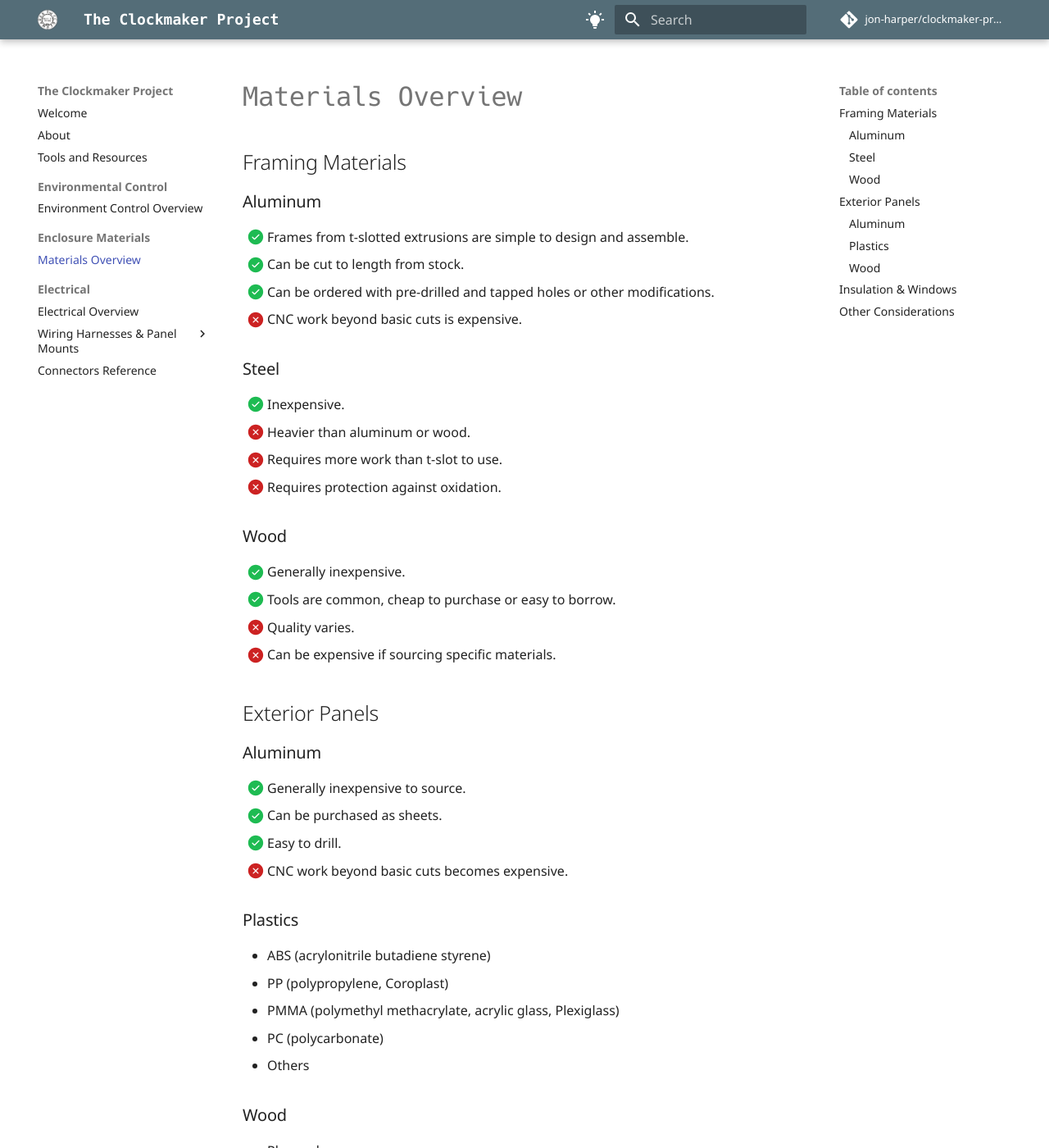
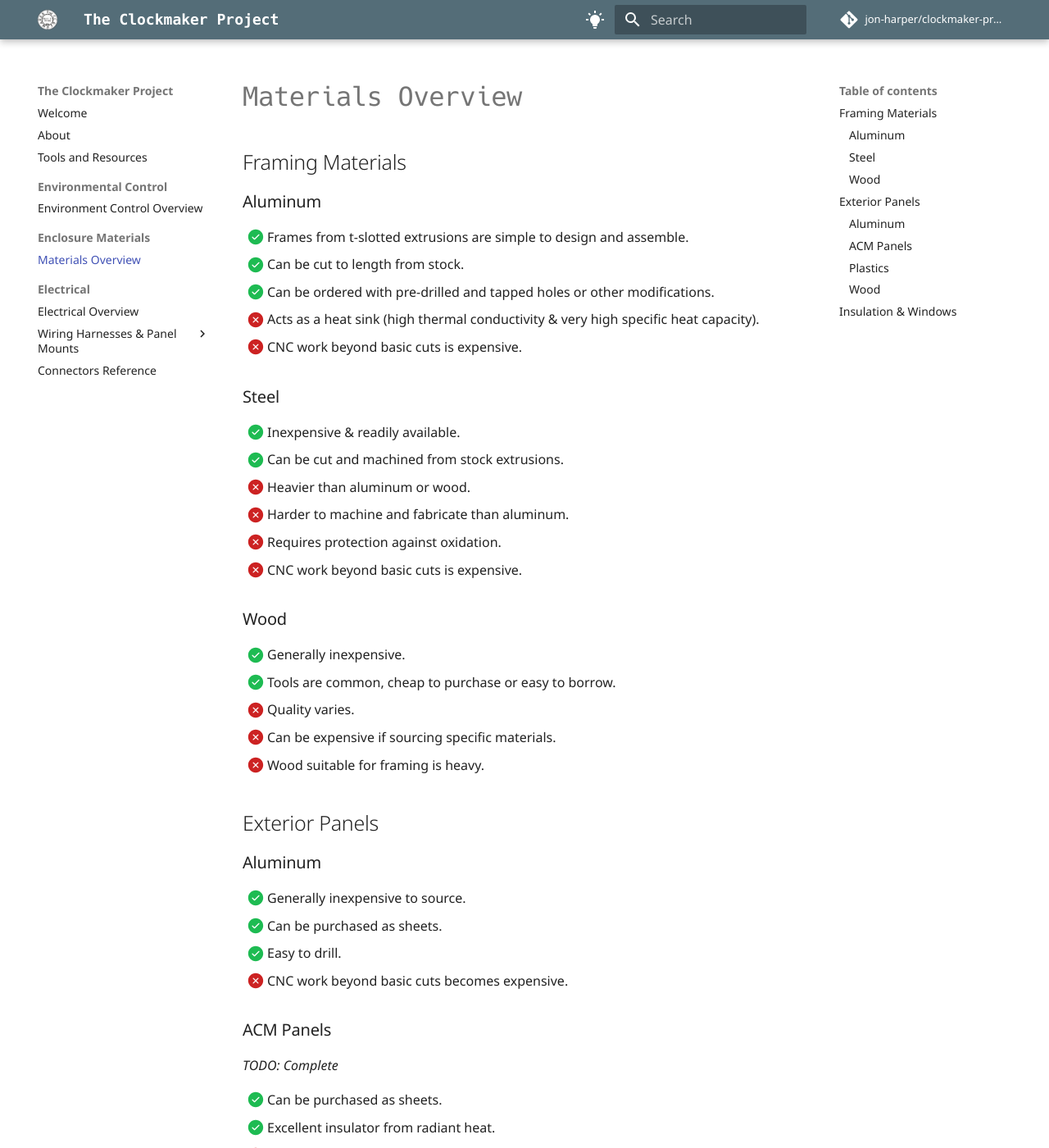
Before and after one commit to jon-harper/clockmaker-project, an MkDocs documentation site: the page built from docs/materials/index.md, in a window 1280 px wide and 1400 px high. Shown: the whole window at 82% size. Built offline with MkDocs 1.6.1 and Material for MkDocs 9.7.7, drawn with Linux system fonts in a browser that asks for light colours; comment, search, counter and statistics services are not loaded; some of the changed text lies outside the part shown.

Commit message:
Added new material info

```diff
--- a/docs/materials/index.md
+++ b/docs/materials/index.md
@@ -13,6 +13,7 @@ date: 2022-12-02
 - [x] Frames from t-slotted extrusions are simple to design and assemble.
 - [x] Can be cut to length from stock.
 - [x] Can be ordered with pre-drilled and tapped holes or other modifications.
+- [ ] Acts as a heat sink (high thermal conductivity & very high specific heat capacity).
 - [ ] CNC work beyond basic cuts is expensive.
 </div>
 
@@ -21,10 +22,12 @@ date: 2022-12-02
 ### Steel
 
 <div class="jh-proconlist" markdown>
-- [x] Inexpensive.
+- [x] Inexpensive & readily available.
+- [x] Can be cut and machined from stock extrusions.
 - [ ] Heavier than aluminum or wood.
-- [ ] Requires more work than t-slot to use.
+- [ ] Harder to machine and fabricate than aluminum.
 - [ ] Requires protection against oxidation.
+- [ ] CNC work beyond basic cuts is expensive.
 </div>
 
 ### Wood
@@ -34,6 +37,7 @@ date: 2022-12-02
 - [x] Tools are common, cheap to purchase or easy to borrow.
 - [ ] Quality varies.
 - [ ] Can be expensive if sourcing specific materials.
+- [ ] Wood suitable for framing is heavy.
 </div>
 
 ## Exterior Panels
@@ -45,6 +49,16 @@ date: 2022-12-02
 - [x] Can be purchased as sheets.
 - [x] Easy to drill.
 - [ ] CNC work beyond basic cuts becomes expensive.
+</div>
+
+### ACM Panels
+
+*TODO: Complete*
+
+<div class="jh-proconlist" markdown>
+- [x] Can be purchased as sheets.
+- [x] Excellent insulator from radiant heat.
+- [ ] Expensive
 </div>
 
 ### Plastics
@@ -66,16 +80,9 @@ date: 2022-12-02
 - Insulation
     - PIR (polyisocyanurate) foam
     - PS (polystyrene) foam
+    - Neoprene
     - Other insulators
 - Windows
     - PMMA (polymethyl methacrylate, acrylic glass, Plexiglass)
     - PC (polycarbonate)
     - Others
-- Other insulators
-    - Air
-    - Vaccuum
-
-## Other Considerations
-
-- Camera
-- Lighting
```
